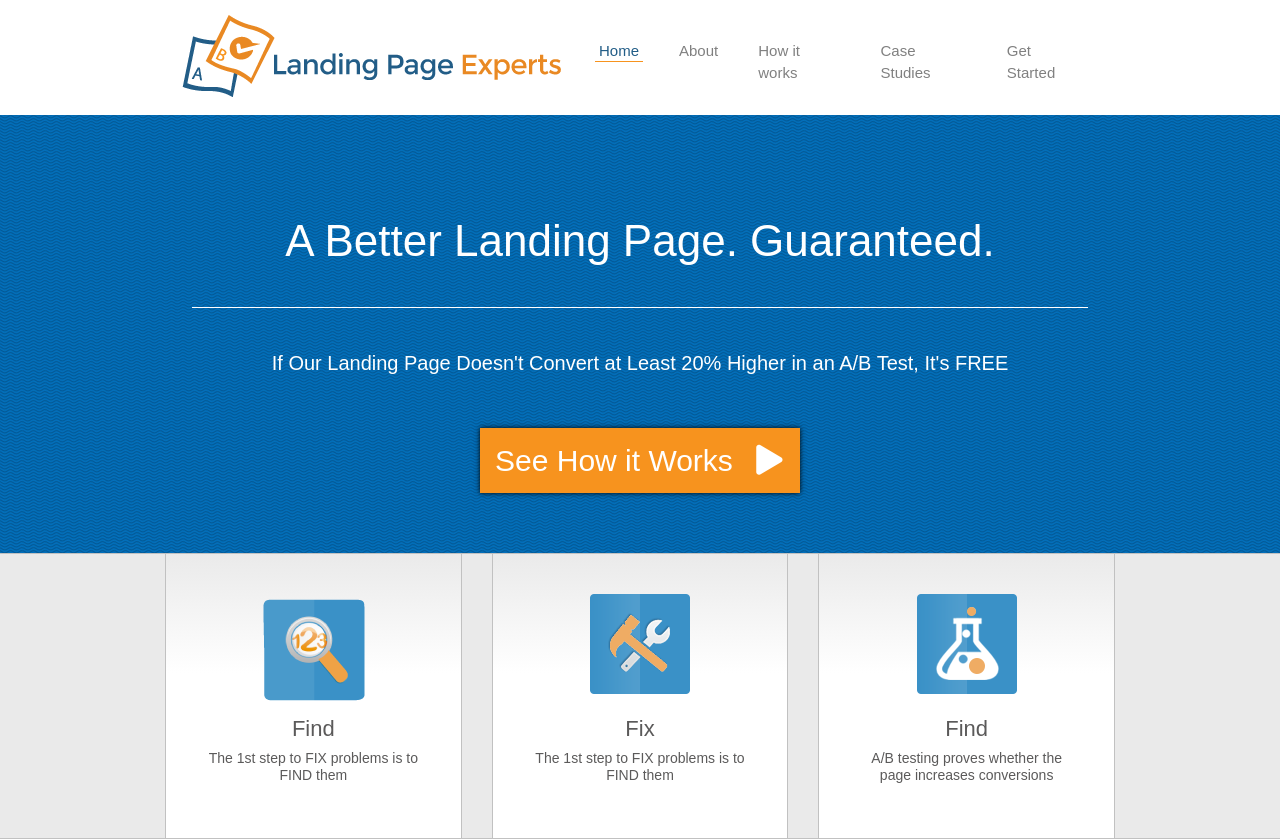
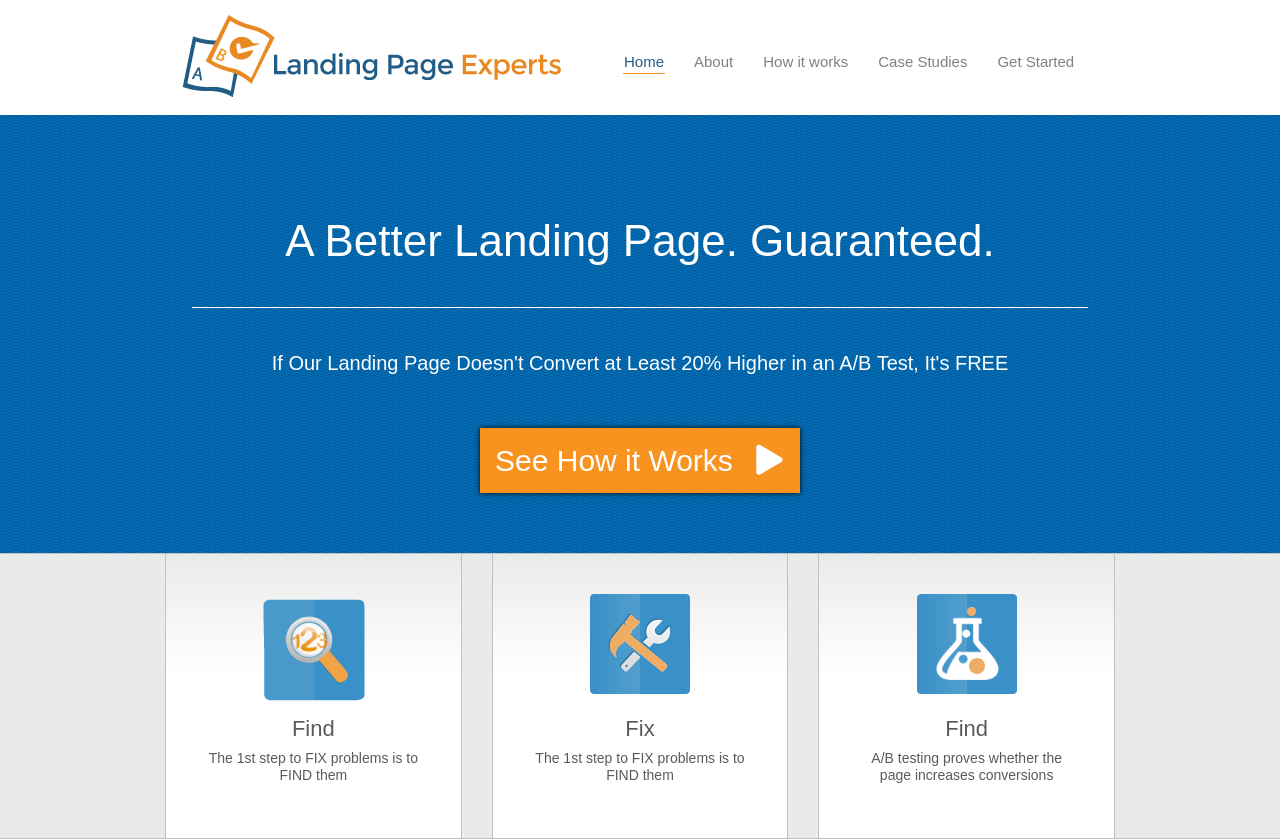
Before and after one commit to ronynpi/LandingPageExperts, a plain HTML site: page index.html in a window 1280 px wide. Drawn offline with nearby package versions, Linux system fonts and the light colour scheme.

Commit message:
Menu space chanhes
The header menu is changes as well.

```diff
--- a/index.html
+++ b/index.html
@@ -30,7 +30,7 @@
               </button>
 
               <div class="collapse navbar-collapse" id="navbarSupportedContent">
-                <ul class="navbar-nav pull-right">
+                <ul class="navbar-nav">
                   <li class="nav-item active">
                     <a class="nav-link active" href="index.html">Home <span class="go"></span></a>
                   </li>
--- a/style.css
+++ b/style.css
@@ -148,7 +148,8 @@ body.fixd .bounce{visibility:hidden;}
 
 /*================Start Header=====================*/
 .container{max-width: 980px;}
-.navbar-expand-lg .navbar-nav .nav-link{font-size: 15px; padding: 0 20px; font-family: Arial, Helvetica Neue, Helvetica, sans-serif; color: #737373;}
+.navbar-nav{margin-left: 30px;}
+.navbar-expand-lg .navbar-nav .nav-link{font-size: 15px; padding: 0 15px; font-family: Arial, Helvetica Neue, Helvetica, sans-serif; color: #737373;}
 .navbar-nav{margin-top: 10px;}
 .navbar-nav .active{color: #225D87 !important; position: relative;}
 .navbar-nav li a.active .go{width: 80%; border-bottom: 1px solid #F7931E; position: absolute; bottom: 0; right: 10%;}
```
